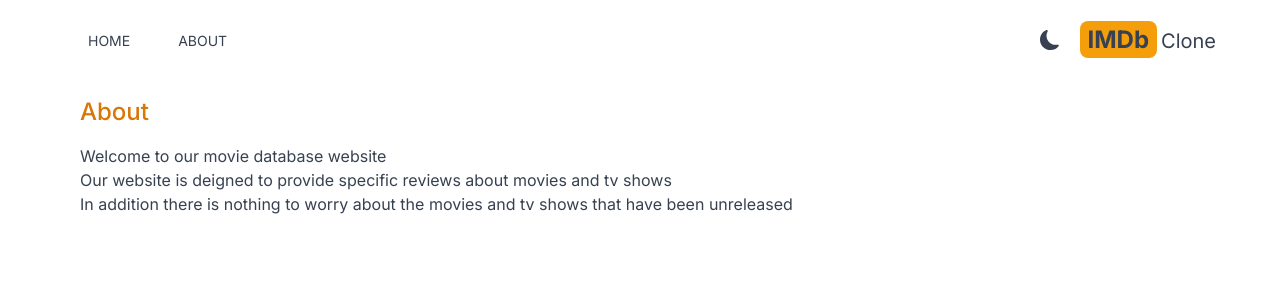
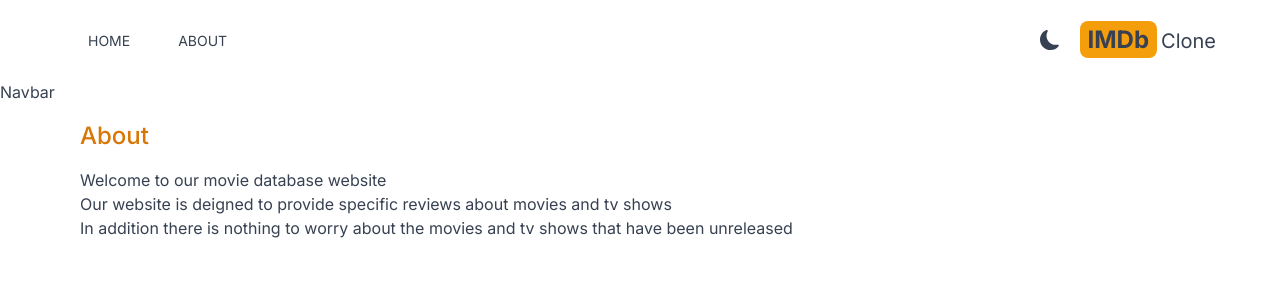
Before and after one commit to vic3r/imdb, a Next.js app: page /about in a window 1280 px wide. Shown: the top 300 px of the page. Built offline with nearby package versions, Linux system fonts and the light colour scheme.

Commit message:
Add Navbar component

```diff
--- a/src/app/about/page.tsx
+++ b/src/app/about/page.tsx
@@ -1,5 +1,3 @@
-import React from 'react';
-
 function About() {
   return (
     <div className="max-w-6xl mx-auto space-y-4 p-4">
--- a/src/app/layout.tsx
+++ b/src/app/layout.tsx
@@ -2,6 +2,7 @@
 import './globals.css';
 import { Inter } from 'next/font/google';
 import Providers from './Providers';
+import Navbar from '@/components/Navbar';
 
 const inter = Inter({ subsets: ['latin'] });
 
@@ -20,6 +21,7 @@
       <body className={inter.className}>
         <Providers>
           <Header />
+          <Navbar />
           {children}
         </Providers>
       </body>
--- /dev/null
+++ b/src/components/Navbar.tsx
@@ -0,0 +1,5 @@
+function Navbar() {
+  return <div>Navbar</div>;
+}
+
+export default Navbar;
```
